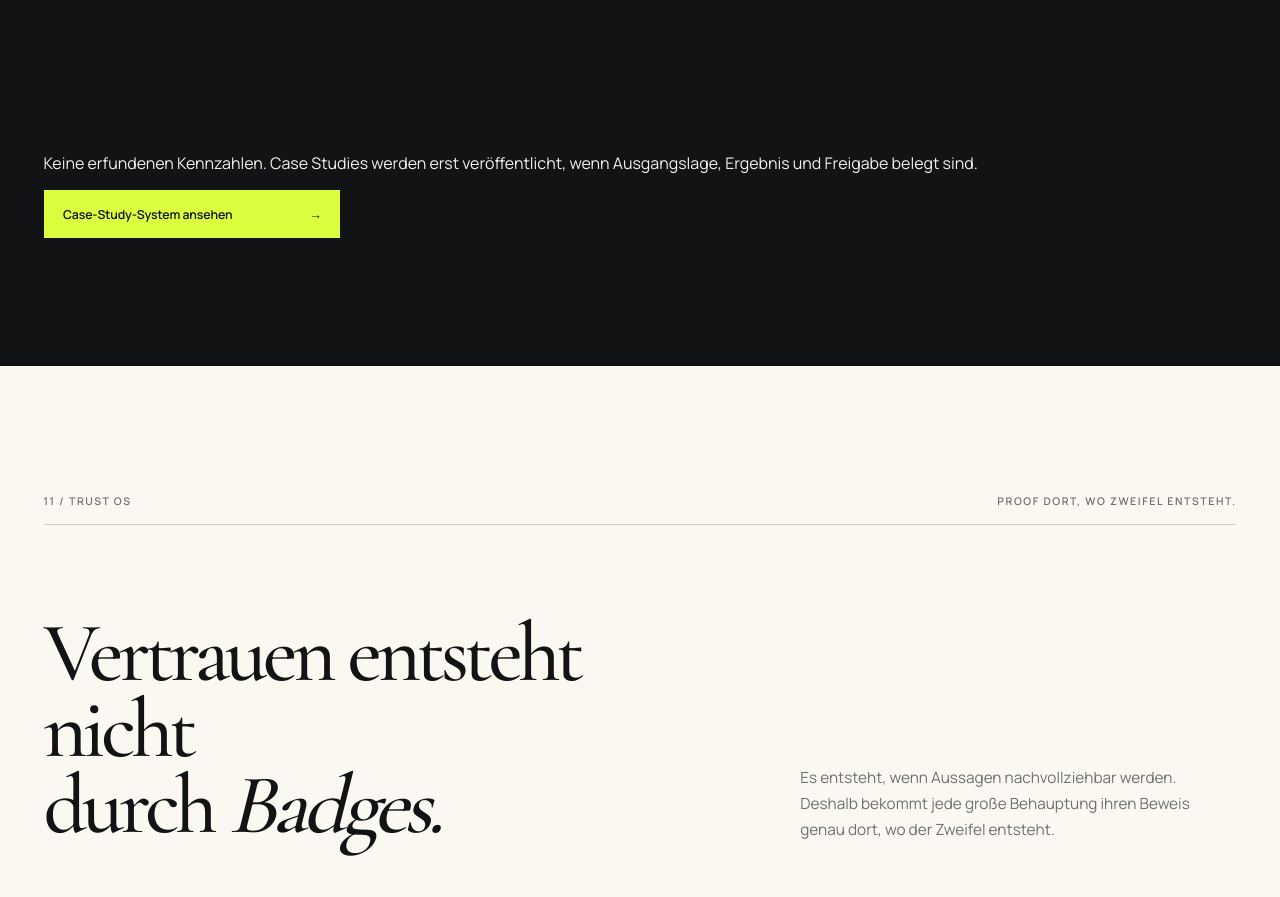
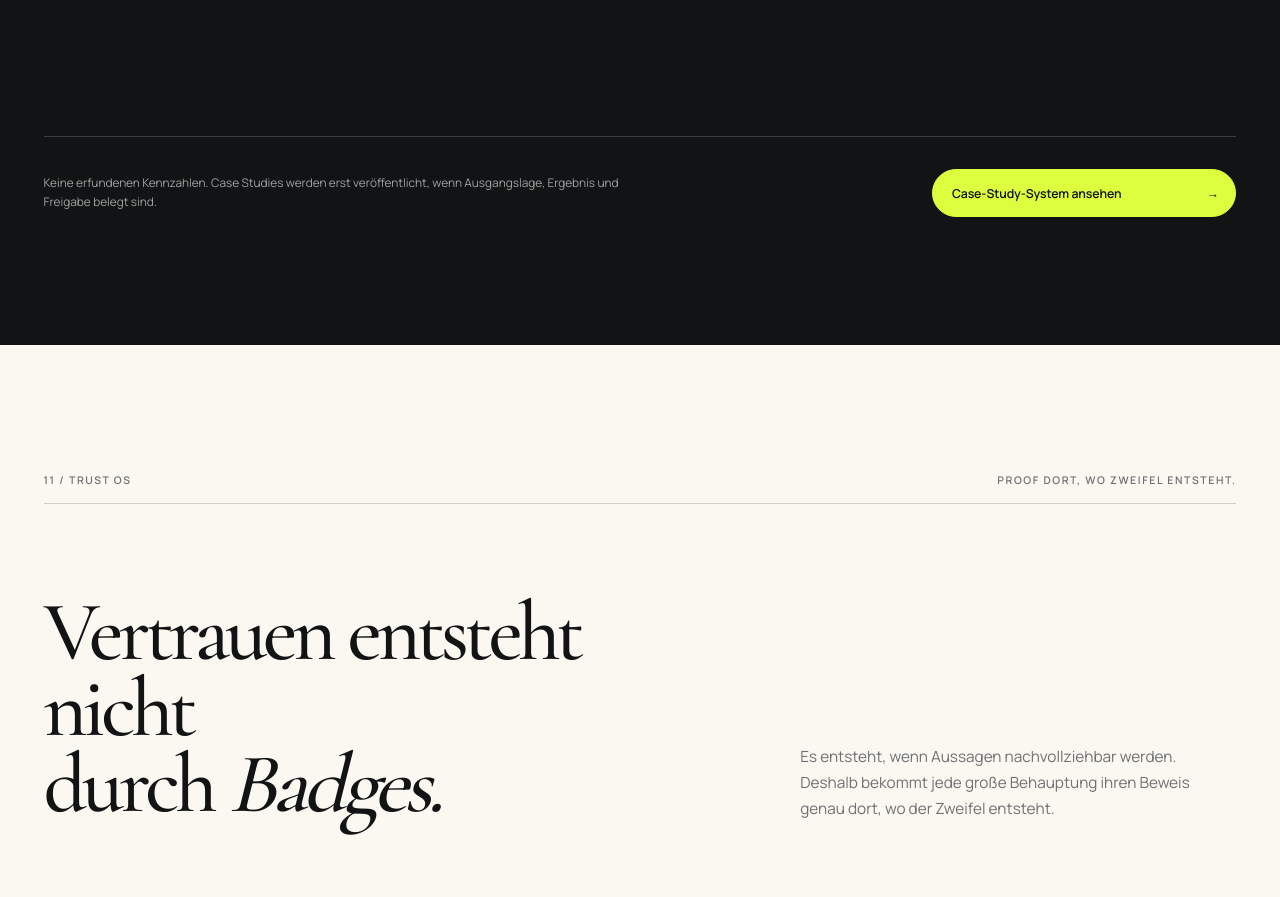
Before and after one commit to ravoeee-droid/MPP-Repo, a Next.js app: page / in a window 1280 px wide. Shown: the part 10220-11117 px from the top of the page. Built offline with nearby package versions, Linux system fonts and the light colour scheme.

Commit message:
Style proof handoff to MPP Case Studies

```diff
--- a/app/globals.css
+++ b/app/globals.css
@@ -4239,3 +4239,37 @@ html {
     font-size: clamp(3.7rem, 15vw, 6rem);
   }
 }
+
+
+.proof__footer {
+  padding-top: 2rem;
+  display: flex;
+  justify-content: space-between;
+  align-items: center;
+  gap: 2rem;
+  border-top: 1px solid var(--line-dark);
+}
+
+.proof__footer p {
+  max-width: 38rem;
+  margin: 0;
+  color: #9ea29f;
+  font-size: 0.74rem;
+  line-height: 1.6;
+}
+
+.proof__footer .button {
+  min-width: 19rem;
+  border-radius: 999px;
+}
+
+@media (max-width: 760px) {
+  .proof__footer {
+    align-items: stretch;
+    flex-direction: column;
+  }
+
+  .proof__footer .button {
+    min-width: 0;
+  }
+}
```
